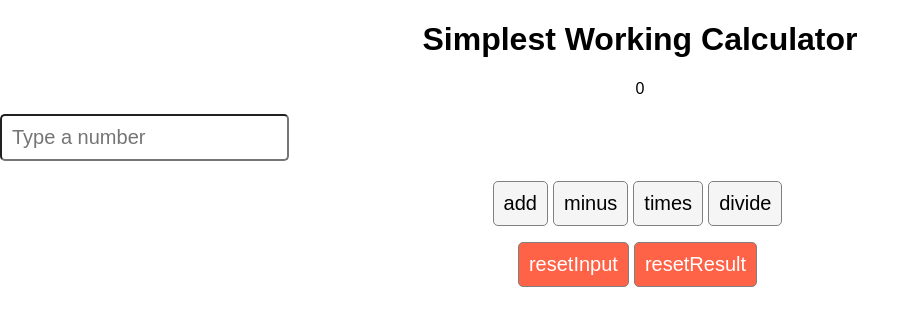
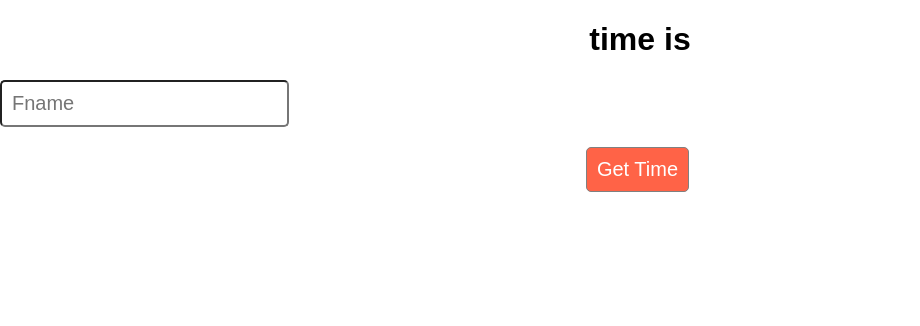
Before and after one commit to kabirbapson/React-HTTP-req, a React (Create React App) app: page / in a window 1280 px wide. Shown: the top 326 px of the page, without its empty margins (0-920 px from the left). Built offline with nearby package versions, Linux system fonts and the light colour scheme.

Commit message:
fix: lounge screen bg fix

```diff
--- a/src/App.js
+++ b/src/App.js
@@ -1,78 +1,20 @@
-import { useState, useEffect, useRef } from "react";
+import React, { useState } from "react";
 import "./App.css";
 
 function App() {
-  const inputRef = useRef(null);
-  const resultRef = useRef(null);
-  const [result, setResult] = useState(0);
-  // useEffect(() => {
-  //   inputRef.current.focus();
-  //   console.log(inputRef);
-  // }, []);
-
-  function plus(e) {
-    e.preventDefault();
-    setResult((result) => result + Number(inputRef.current.value));
-  }
-
-  function minus(e) {
-    // Add the code for the minus function
-    e.preventDefault();
-    setResult(result => result - Number(inputRef.current.value))
-  }
-
-  function times(e) {
-    // Add the code for the plus function
-    e.preventDefault();
-    console.log(inputRef)
-     setResult((result) => result * Number(inputRef.current.value));
-  }
-
-  function divide(e) {
-    // Add the code for the divide function
-    e.preventDefault();
-     setResult((result) => result / Number(inputRef.current.value));
-  }
-
-  function resetInput(e) {
-    e.preventDefault()
-    inputRef.current.value = ''
-    // Add the code for the resetInput function
-
-  }
-
-  function resetResult(e) {
-    e.preventDefault()
-    setResult(0)
-    // Add the code for the resetResult function
-  }
-
+  const [fName, setFName] = useState("");
+  const [lName, setLName] = useState("");
   return (
     <div className="App">
-      <div>
-        <h1>Simplest Working Calculator</h1>
-      </div>
-      <form>
-        <p ref={resultRef}> {result}</p>
-        <input
-          pattern="[0-9]"
-          ref={inputRef}
-          type="number"
-          placeholder="Type a number"
-        />
-        <button onClick={plus}>add</button>
-        {/* Add the subtract button */}
-        <button onClick={minus}>minus</button>
-        {/* Add the multiply button */}
-        <button onClick={times}>times</button>
-        {/* Add the divide button */}
-        <button onClick={divide}>divide</button>
-        <p />
-        {/* Add the resetInput button */}
-        <button onClick={resetInput}>resetInput</button>
-        {/* Add the resetResult button */}
-        <button onClick={resetResult}>resetResult</button>
-      </form>
+      <h1>
+        time is {fName} {lName}{" "}
+      </h1>
+      <input
+        value={fName}
+        placeholder="Fname"
+        onChange={(e) => setFName(e.target.value)}
+      />
+      <button onClick={() => {}}>Get Time</button>
     </div>
   );
 }
```
